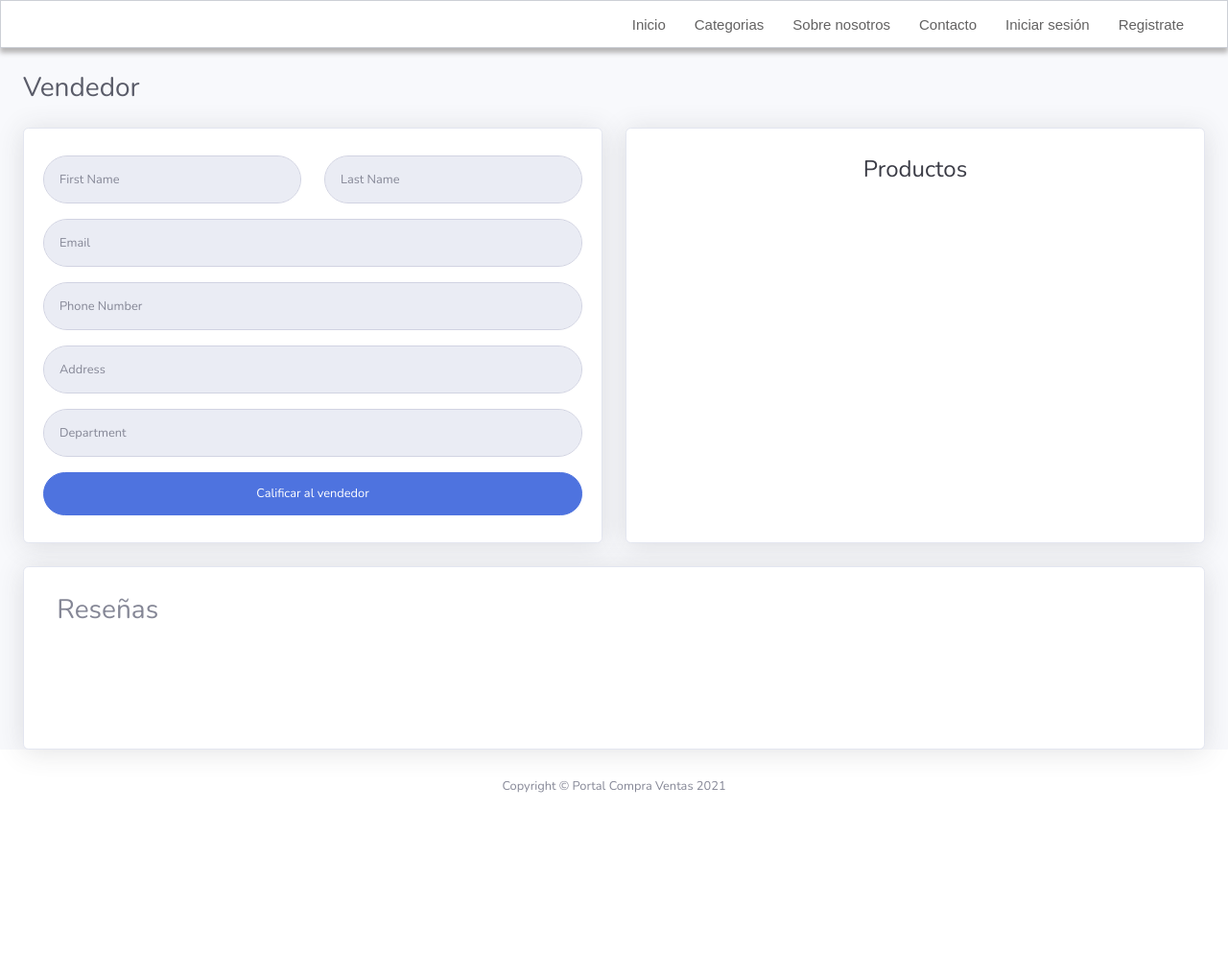
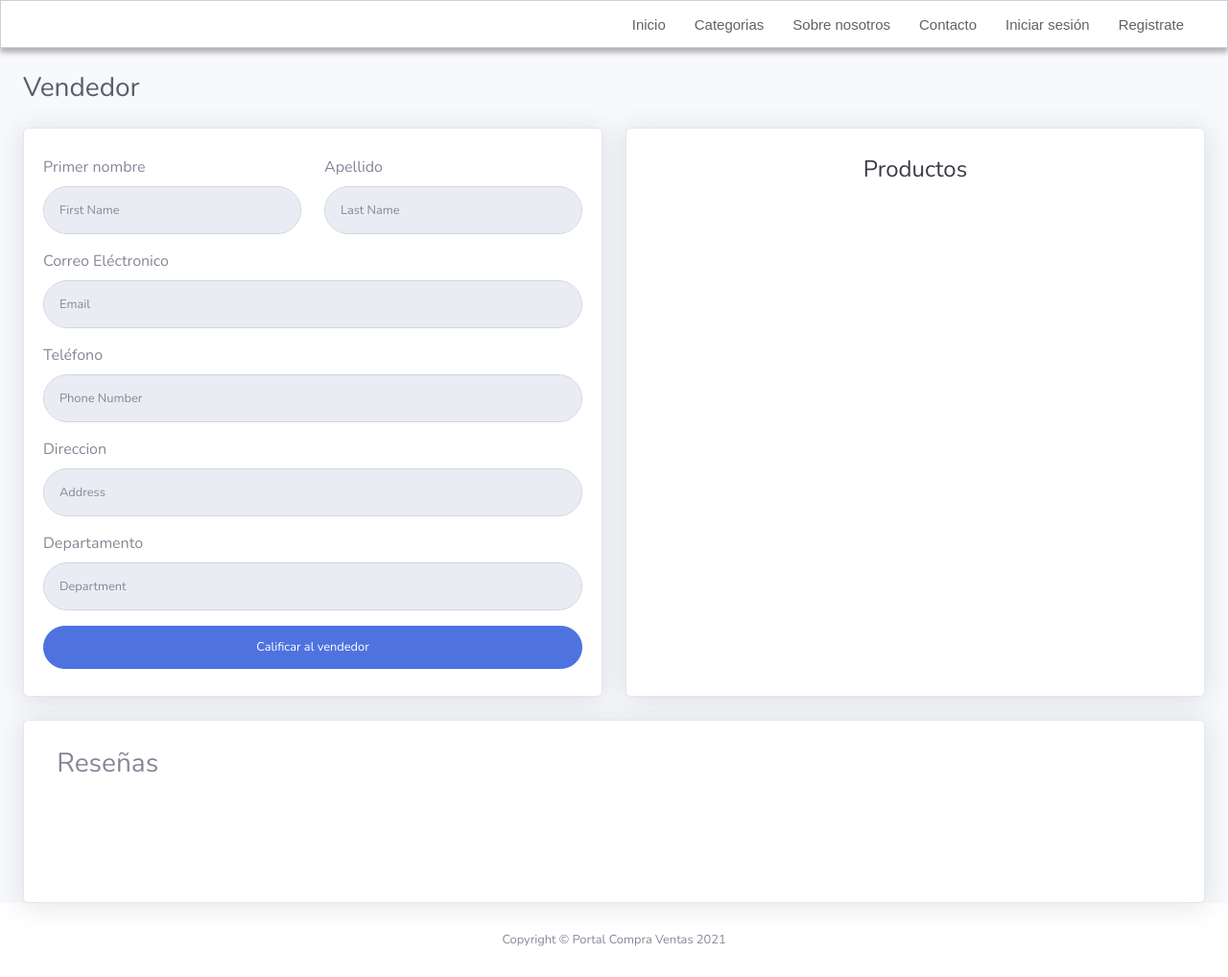
Before and after one commit to lowenmensch-tz/portalcompraventa-is802, a Django app: template pages/templates/seller.html in a window 1280 px wide. Shown: the whole page at 96% size. Before the commit the page ends 826 px from the top, so only its background shows below. Run offline with Django 3.2, Linux system fonts and the light colour scheme; the template is opened without the code that fills it, so the values that code supplies are empty; some libraries are stand-ins or nearby versions.

Commit message:
Traduccion de formularios y añadidos labels
Se tradujo la respuesta de los formularios de: login, register, product y update, se añadieron labels en los datos de seller y user

```diff
--- a/pages/templates/seller.html
+++ b/pages/templates/seller.html
@@ -88,28 +88,34 @@
                         <div class="col-xl-6 col-md-6 mb-4">
                                 <div class="card shadow h-100 py-2">
                                     <div class="card-body">
-                                        <form class="user" id="UpdateForm" name="UpdateForm" data-toggle="validator" data-focus="false">
+                                        <form class="user" id="SellerForm" name="SellerForm" data-toggle="validator" data-focus="false">
                                             <div class="form-group row">
                                                 <div class="col-sm-6 mb-3 mb-sm-0">
-                                                    <input type="text" class="form-control form-control-user" id="Ufirstname" placeholder="First Name" disabled="disabled">
+                                                    <label class="custom-label">Primer nombre</label>
+                                                    <input type="text" class="form-control form-control-user" id="Sellerfirstname" placeholder="First Name" disabled="disabled">
                                                 </div>
                                                 <div class="col-sm-6">
-                                                    <input type="text" class="form-control form-control-user" id="Ulastname" placeholder="Last Name" disabled="disabled">
+                                                    <label class="custom-label" for="customCheck">Apellido</label>
+                                                    <input type="text" class="form-control form-control-user" id="Sellerlastname" placeholder="Last Name" disabled="disabled">
                                                 </div>
                                             <div class="help-block with-errors">
                                             </div>
                                             </div>
                                             <div class="form-group">
-                                                <input type="text" class="form-control form-control-user" id="Uemail" placeholder="Email" disabled="disabled">
+                                                <label class="custom-label">Correo Eléctronico</label>
+                                                <input type="text" class="form-control form-control-user" id="Selleremail" placeholder="Email" disabled="disabled">
                                             </div>
                                             <div class="form-group">
-                                                <input type="text" class="form-control form-control-user" id="Uphone" placeholder="Phone Number" disabled="disabled">
+                                                <label class="custom-label">Teléfono</label>
+                                                <input type="text" class="form-control form-control-user" id="Sellerphone" placeholder="Phone Number" disabled="disabled">
                                             </div>
                                             <div class="form-group">
-                                                <input type="text" class="form-control form-control-user" id="Uaddress" placeholder="Address" disabled="disabled">
+                                                <label class="custom-label">Direccion</label>
+                                                <input type="text" class="form-control form-control-user" id="Selleraddress" placeholder="Address" disabled="disabled">
                                             </div>
                                             <div class="form-group">
-                                                <input type="text" class="form-control form-control-user" id="Udepartment" placeholder="Department" disabled="disabled">
+                                                <label class="custom-label">Departamento</label>
+                                                <input type="text" class="form-control form-control-user" id="Sellerdepartment" placeholder="Department" disabled="disabled">
                                             </div>
                                             <a data-toggle="modal" id="btnCalificationSeller" data-target="#calificacionmodal" href="#calificacionmodal" class="btn btn-primary btn-user btn-block">Calificar al vendedor
                                             </a>
--- a/pages/templates/user.html
+++ b/pages/templates/user.html
@@ -141,27 +141,32 @@
                                     <form class="user" id="UpdateForm" name="UpdateForm" data-toggle="validator" data-focus="false">
                                         <div class="form-group row">
                                             <div class="col-sm-6 mb-3 mb-sm-0">
+                                                <label class="custom-label">Primer Nombre</label>
                                                 <input type="text" class="form-control form-control-user" id="Ufirstname"
                                                     placeholder="First Name">
                                                     <div class="help-block with-errors"></div>
                                             </div>
                                             <div class="col-sm-6">
+                                                <label class="custom-label">Apellido</label>
                                                 <input type="text" class="form-control form-control-user" id="Ulastname"
                                                     placeholder="Last Name">
                                             </div>
                                             <div class="help-block with-errors"></div>
                                         </div>
                                         <div class="form-group">
+                                            <label class="custom-label">Contraseña</label>
                                             <input type="password" class="form-control form-control-user" id="Upassword"
                                                 placeholder="Password">
                                                 <div class="help-block with-errors"></div>
                                         </div>
                                         <div class="form-group">
+                                            <label class="custom-label">Teléfono</label>
                                             <input type="text" class="form-control form-control-user" id="Uphone"
                                                 placeholder="Phone Number">
                                                 <div class="help-block with-errors"></div>
                                         </div>
                                         <div class="form-group">
+                                            <label class="custom-label">Dirección</label>
                                             <input type="text" class="form-control form-control-user" id="Uaddress"
                                                 placeholder="Address">
                                                 <div class="help-block with-errors"></div>
```
Also changed, not shown: pages/static/js/main.js (+4 -4 lines), pages/static/js/seller.js (+10 -18 lines), pages/static/js/user.js (+5 -7 lines), db.sqlite3.
